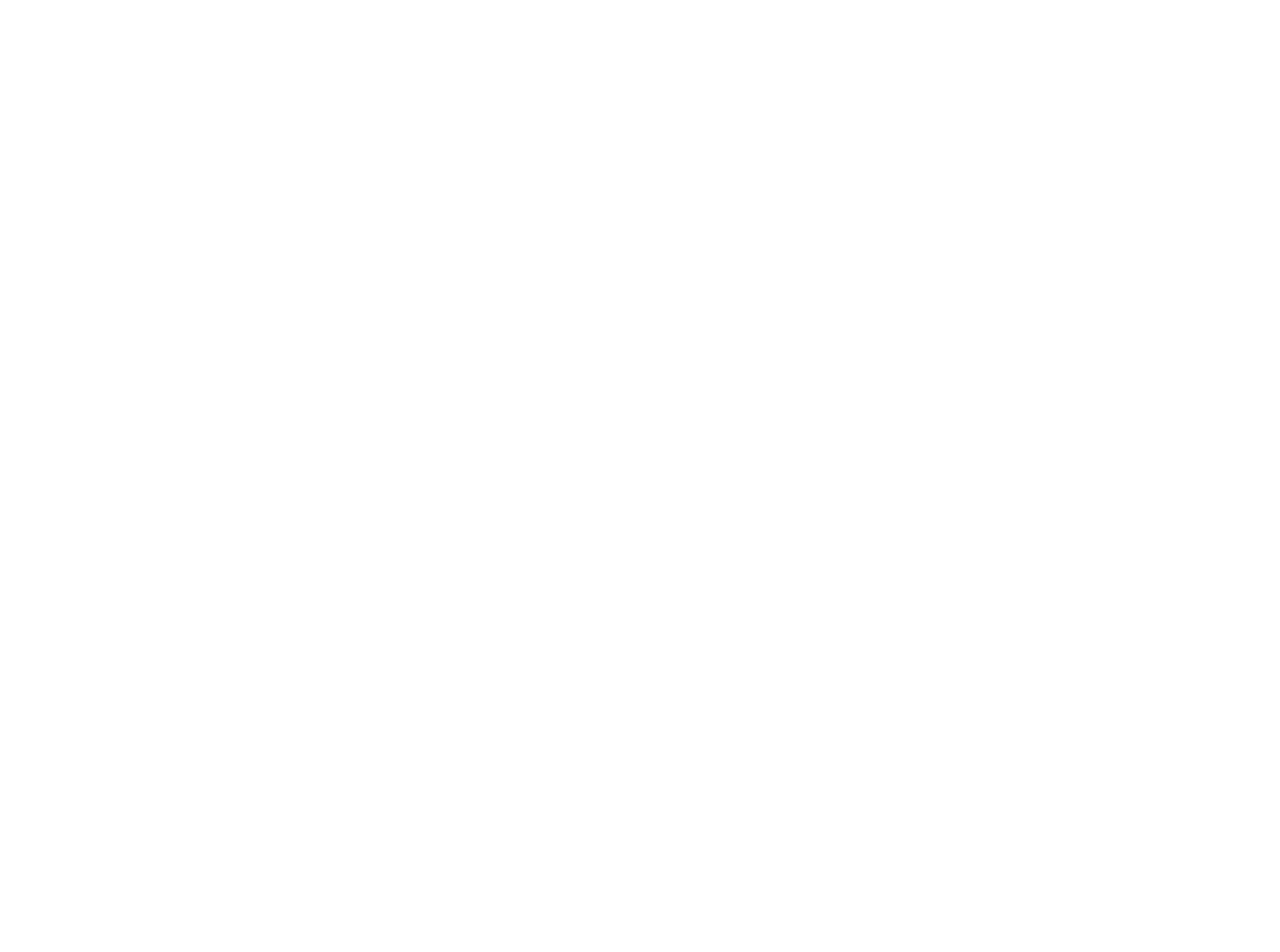
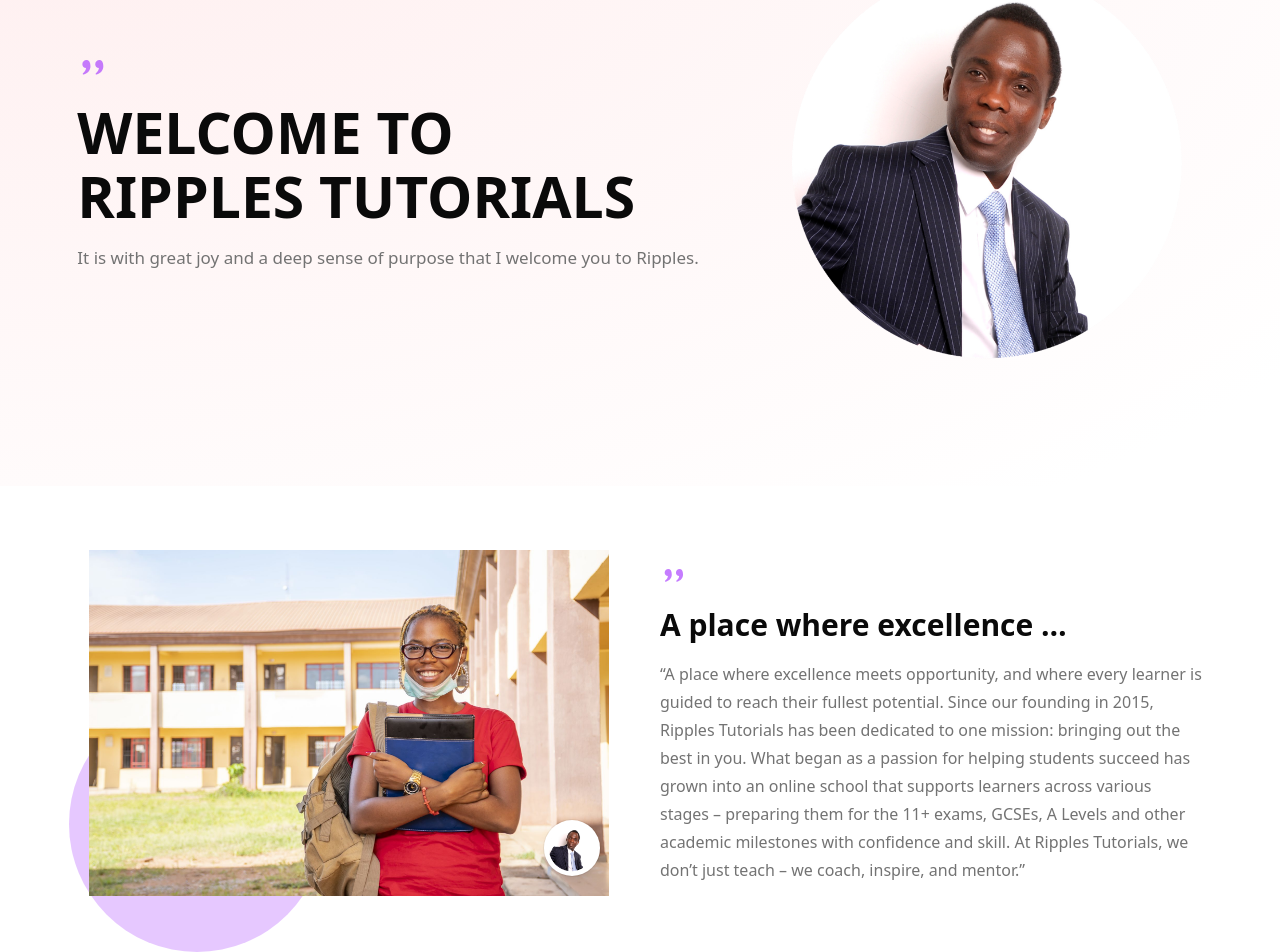
Before and after one commit to Oluwaseg/ripples-tutorial, a Next.js app: page /about in a window 1280 px wide. Shown: the part 161-1113 px from the top of the page. Before the commit the page ends 800 px from the top, so only its background shows below. Built offline with nearby package versions, Linux system fonts and the light colour scheme.

Commit message:
feat: designed the about

```diff
--- a/src/app/(PUBLIC)/about/page.tsx
+++ b/src/app/(PUBLIC)/about/page.tsx
@@ -1,11 +1,8 @@
-import React from 'react'
+import About from "@/components/about";
+import React from "react";
 
 const AboutPage = () => {
-  return (
-    <div>
+  return <About />;
+};
 
-    </div>
-  )
-}
-
-export default AboutPage
+export default AboutPage;
--- a/src/app/(PUBLIC)/layout.tsx
+++ b/src/app/(PUBLIC)/layout.tsx
@@ -1,11 +1,17 @@
-import React from 'react'
+import { Navbar } from "@/components/navbar";
+import React from "react";
 
-const layout = () => {
+interface PublicLayoutProps {
+  children: React.ReactNode;
+}
+
+const PublicLayout = ({ children }: PublicLayoutProps) => {
   return (
     <div>
+      <Navbar />
+      {children}
+    </div>
+  );
+};
 
-    </div>
-  )
-}
-
-export default layout
+export default PublicLayout;
--- a/src/app/page.tsx
+++ b/src/app/(PUBLIC)/page.tsx
@@ -14,7 +14,7 @@
 
   return (
     <div className='min-h-screen'>
-      <Navbar />
+
 
       {/* Hero Section with Video Background */}
       <section className='relative h-screen overflow-hidden'>
--- a/src/app/globals.css
+++ b/src/app/globals.css
@@ -120,3 +120,7 @@
     @apply bg-background text-foreground;
   }
 }
+
+.container {
+  @apply mx-auto px-6 w-11/12;
+}
--- /dev/null
+++ b/src/assets/index.ts
@@ -0,0 +1,7 @@
+import author from "@/assets/images/author.png";
+import girl from "@/assets/images/african-girl.jpg";
+
+export const assets = {
+  author,
+  girl,
+};
--- /dev/null
+++ b/src/components/about/index.tsx
@@ -0,0 +1,99 @@
+import { assets } from "@/assets";
+import Image from "next/image";
+import React from "react";
+
+const About = () => {
+  return (
+    <main className="relative ">
+      <section className="bg-[radial-gradient(at_top_left,_#FA61661C_0%,_#FFFFFF_92%)]">
+        <div className="container py-20 md:py-28 flex flex-col-reverse md:flex-row items-center justify-between gap-10">
+          <div className="text-center md:text-left">
+            <span
+              aria-hidden
+              className="inline-flex items-center justify-center mb-4"
+            >
+              <svg
+                viewBox="0 0 24 24"
+                fill="currentColor"
+                className="w-8 h-8 text-purple-500 opacity-70"
+              >
+                <path d="M7.17 6C5.42 6 4 7.43 4 9.2c0 1.64 1.2 2.8 2.76 2.8-.1 1.46-.86 2.78-2.26 3.94-.2.16-.26.44-.14.67.12.23.39.35.64.28 3.13-.83 5.1-3.05 5.1-6.12C10.1 7.5 8.87 6 7.17 6Zm9.66 0C15.08 6 13.66 7.43 13.66 9.2c0 1.64 1.19 2.8 2.75 2.8-.09 1.46-.86 2.78-2.25 3.94-.2.16-.26.44-.14.67.12.23.39.35.64.28 3.13-.83 5.09-3.05 5.09-6.12 0-3.25-1.22-4.77-2.92-4.77Z" />
+              </svg>
+            </span>
+            <h1 className="text-[57px] font-bold uppercase leading-16">
+              Welcome to <br />
+              ripples tutorials
+            </h1>
+            <p className="mt-4 text-[17px] leading-7 text-muted-foreground">
+              It is with great joy and a deep sense of purpose that I welcome
+              you to Ripples.
+            </p>
+          </div>
+          <Image
+            src={assets.author}
+            alt="Picture of the Author"
+            width={500}
+            height={500}
+            className="w-full max-w-[420px] h-auto"
+          />
+        </div>
+      </section>
+
+      <section className="container py-12 md:py-16 grid md:grid-cols-2 gap-10 items-center">
+        <div className="relative w-full">
+          <span className="pointer-events-none absolute -bottom-8 md:-bottom-14 left-30 h-44 w-44 md:h-64 md:w-64 -translate-x-1/2 rounded-full bg-purple-500 opacity-30 z-[-1]" />
+          <Image
+            src={assets.girl}
+            alt="Student learning with guidance"
+            width={500}
+            height={500}
+            className="w-full max-w-[520px] h-auto mx-auto"
+          />
+          <div
+            aria-hidden
+            className="absolute bottom-3 right-3 md:bottom-5 md:right-5 h-12 w-12 md:h-14 md:w-14 rounded-full bg-white shadow-lg ring-1 ring-black/5 p-1"
+          >
+            <Image
+              src={assets.author}
+              alt=""
+              width={56}
+              height={56}
+              className="h-full w-full rounded-full object-cover"
+            />
+          </div>
+        </div>
+
+        <div className="w-full">
+          <span
+            aria-hidden
+            className="inline-flex items-center justify-center mb-3 md:mb-4"
+          >
+            <svg
+              viewBox="0 0 24 24"
+              fill="currentColor"
+              className="w-7 h-7 text-purple-500 opacity-70"
+            >
+              <path d="M7.17 6C5.42 6 4 7.43 4 9.2c0 1.64 1.2 2.8 2.76 2.8-.1 1.46-.86 2.78-2.26 3.94-.2.16-.26.44-.14.67.12.23.39.35.64.28 3.13-.83 5.1-3.05 5.1-6.12C10.1 7.5 8.87 6 7.17 6Zm9.66 0C15.08 6 13.66 7.43 13.66 9.2c0 1.64 1.19 2.8 2.75 2.8-.09 1.46-.86 2.78-2.25 3.94-.2.16-.26.44-.14.67.12.23.39.35.64.28 3.13-.83 5.09-3.05 5.09-6.12 0-3.25-1.22-4.77-2.92-4.77Z" />
+            </svg>
+          </span>
+          <h2 className="text-2xl md:text-3xl font-semibold leading-tight mb-4 text-center md:text-left">
+            A place where excellence …
+          </h2>
+          <p className="text-[16px] leading-7 text-muted-foreground text-center md:text-left">
+            “A place where excellence meets opportunity, and where every learner
+            is guided to reach their fullest potential. Since our founding in
+            2015, Ripples Tutorials has been dedicated to one mission: bringing
+            out the best in you. What began as a passion for helping students
+            succeed has grown into an online school that supports learners
+            across various stages – preparing them for the 11+ exams, GCSEs, A
+            Levels and other academic milestones with confidence and skill. At
+            Ripples Tutorials, we don’t just teach – we coach, inspire, and
+            mentor.”
+          </p>
+        </div>
+      </section>
+    </main>
+  );
+};
+
+export default About;
```
Also changed, not shown: src/assets/images/african-girl.jpg (added), src/assets/images/author.png (added).
